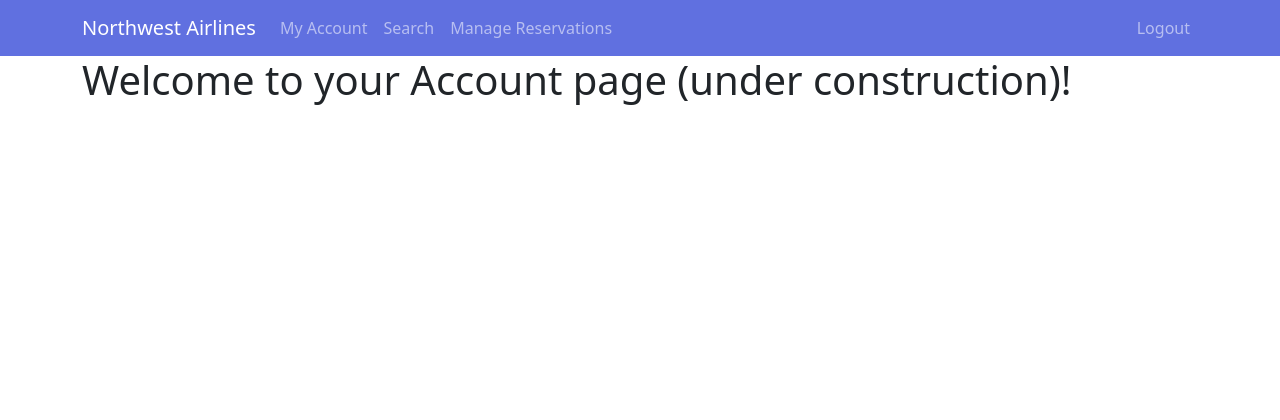
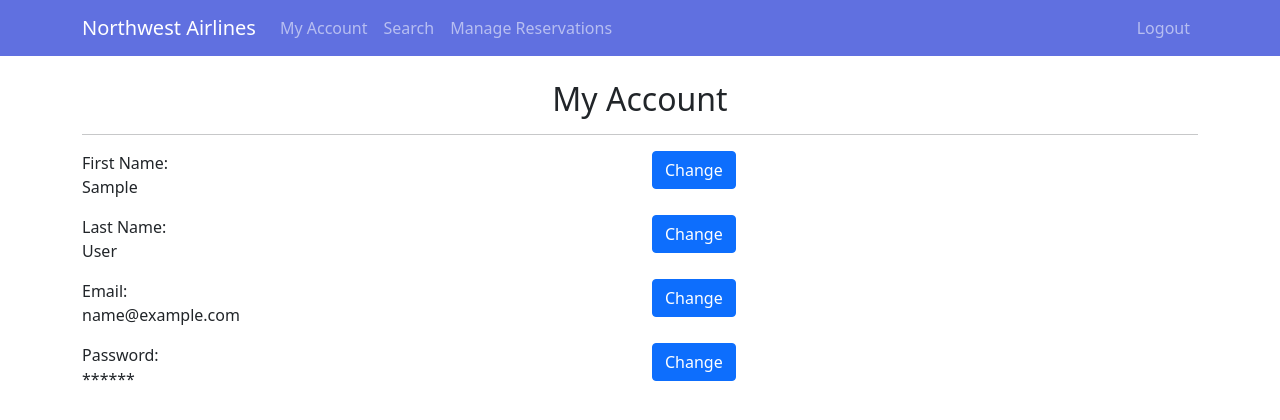
Before and after one commit to mei-sean/Northwest, a Django app: page /myaccount/ in a window 1280 px wide. Shown: the top 420 px of the page. Run offline with Django 4.2, Linux system fonts and the light colour scheme; the visitor is signed in with stand-in values (Sample User, id 1).

Commit message:
added my_account page + functionalities

```diff
--- a/reservations/templates/reservations/my_account.html
+++ b/reservations/templates/reservations/my_account.html
@@ -1,5 +1,42 @@
-{% extends "base.html" %} {% block content %}
+{% extends 'base.html' %} {% block content %}
 <div class="container">
-  <h1>Welcome to your Account page (under construction)!</h1>
+  <h2 class="text-center mt-4">My Account</h2>
+  <hr />
+  <div class="row">
+    <div class="col-md-6">
+      <label for="first_name">First Name:</label>
+      <p>{{ user.first_name }}</p>
+    </div>
+    <div class="col-md-6">
+      <a href="{% url 'update_user' %}" class="btn btn-primary">Change</a>
+    </div>
+  </div>
+  <div class="row">
+    <div class="col-md-6">
+      <label for="last_name">Last Name:</label>
+      <p>{{ user.last_name }}</p>
+    </div>
+    <div class="col-md-6">
+      <a href="{% url 'update_user' %}" class="btn btn-primary">Change</a>
+    </div>
+  </div>
+  <div class="row">
+    <div class="col-md-6">
+      <label for="email">Email:</label>
+      <p>{{ user.email }}</p>
+    </div>
+    <div class="col-md-6">
+      <a href="{% url 'update_user' %}" class="btn btn-primary">Change</a>
+    </div>
+  </div>
+  <div class="row">
+    <div class="col-md-6">
+      <label for="password">Password:</label>
+      <p>******</p>
+    </div>
+    <div class="col-md-6">
+      <a href="{% url 'change_password' %}" class="btn btn-primary">Change</a>
+    </div>
+  </div>
 </div>
 {% endblock %}
--- a/reservations/urls.py
+++ b/reservations/urls.py
@@ -15,4 +15,6 @@ urlpatterns = [
     path('payment/<int:ticket_id>/', views.payment_view, name='payment_view'),
     path('manage_reservations/', views.manage_reservations, name='manage_reservations'),
     path('cancel_reservation/<int:ticket_id>/', views.cancel_reservation, name='cancel_reservation'),
+    path('update_user/', views.update_user, name='update_user'),
+    path('change_password/', views.change_password, name='change_password'),
 ]
--- a/reservations/views.py
+++ b/reservations/views.py
@@ -1,15 +1,17 @@
-from django.shortcuts import render
+from django.shortcuts import render, redirect
 from django.http import HttpResponse, HttpResponseRedirect
 from django.contrib.auth.forms import UserCreationForm
 from django.contrib.auth.forms import AuthenticationForm
-from django.contrib.auth import login, logout, authenticate
+from django.contrib.auth import login, logout, authenticate, update_session_auth_hash
 from django.shortcuts import render, redirect, reverse
 from django.contrib.auth.decorators import login_required
 from .models import Airport, Flight, Passenger, Ticket
 from decimal import Decimal
 from django.contrib import messages
+from datetime import datetime
+from .forms import UpdateUserForm, CustomPasswordChangeForm
+from django.contrib.auth.models import User
 
-from datetime import datetime
 
 
 def register(request):
@@ -217,3 +219,32 @@ def cancel_reservation(request, ticket_id):
     ticket.delete()
     messages.success(request, 'Your reservation has been successfully canceled.')
     return redirect('manage_reservations')
+
+@login_required
+def update_user(request):
+    if request.method == 'POST':
+        form = UpdateUserForm(request.POST, instance=request.user)
+        if form.is_valid():
+            form.save()
+            messages.success(request, 'Your account information has been updated.')
+            return redirect('my_account')
+    else:
+        form = UpdateUserForm(instance=request.user)
+
+    return render(request, 'reservations/update_user.html', {'form': form})
+
+@login_required
+def change_password(request):
+    if request.method == 'POST':
+        form = CustomPasswordChangeForm(user=request.user, data=request.POST)
+        if form.is_valid():
+            form.save()
+            update_session_auth_hash(request, form.user)
+            messages.success(request, 'Your password has been updated.')
+            return redirect('my_account')
+        else:
+            messages.error(request, 'Please correct the error(s) below.')
+    else:
+        form = CustomPasswordChangeForm(user=request.user)
+
+    return render(request, 'reservations/change_password.html', {'form': form})
```
Also changed, not shown: reservations/forms.py (added, +12 -0 lines), reservations/templates/reservations/change_password.html (added, +10 -0 lines), reservations/templates/reservations/update_user.html (added, +10 -0 lines).
